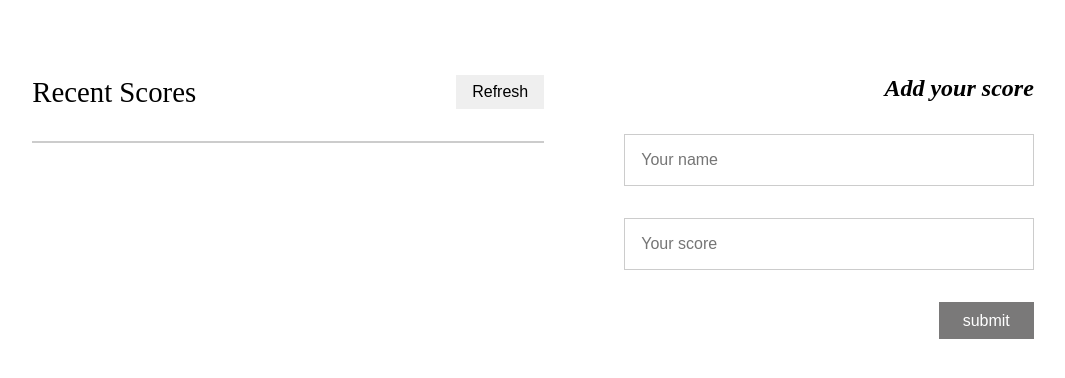
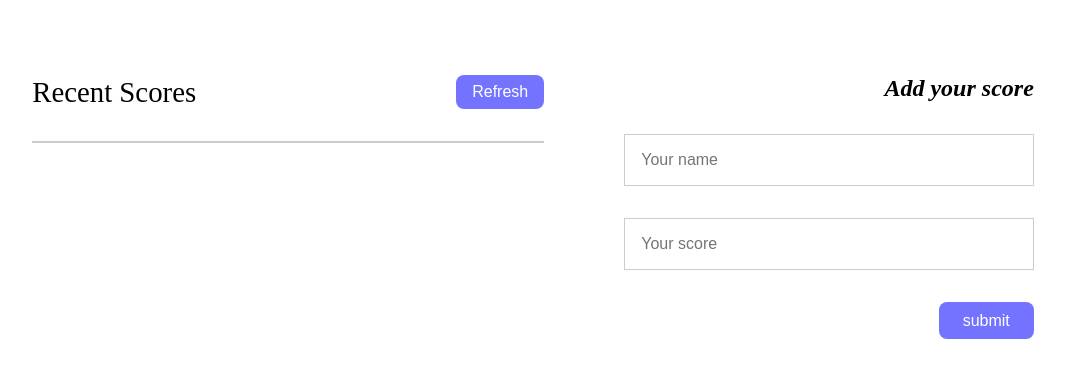
Before and after one commit to moise10r/leaderboard-app, a website built with webpack: page src/index.html in a window 1280 px wide. Shown: the part 122-500 px from the top of the page, without its empty margins (107-1172 px from the left). Built offline with nearby package versions, Linux system fonts and the light colour scheme; no server answers.

Commit message:
Add btns background

```diff
--- a/src/style/style.css
+++ b/src/style/style.css
@@ -91,6 +91,9 @@ li {
 .refresh-container button {
   padding: 0.5rem 1rem;
   font-size: 1rem;
+  background-color: rgba(0, 0, 255, 0.548);
+  border-radius: 0.5rem;
+  color: #fff;
 }
 
 .scores-list {
@@ -144,10 +147,11 @@ li {
 
 .main-right-wrapper #add-score button {
   padding: 0.6rem 1.5rem;
-  background-color: rgb(122, 121, 121);
+  background-color: rgba(0, 0, 255, 0.548);
   color: #fff;
   font-size: 1rem;
   align-self: flex-end;
+  border-radius: 0.5rem;
 }
 
 @media screen and (max-width:900px) {
```
